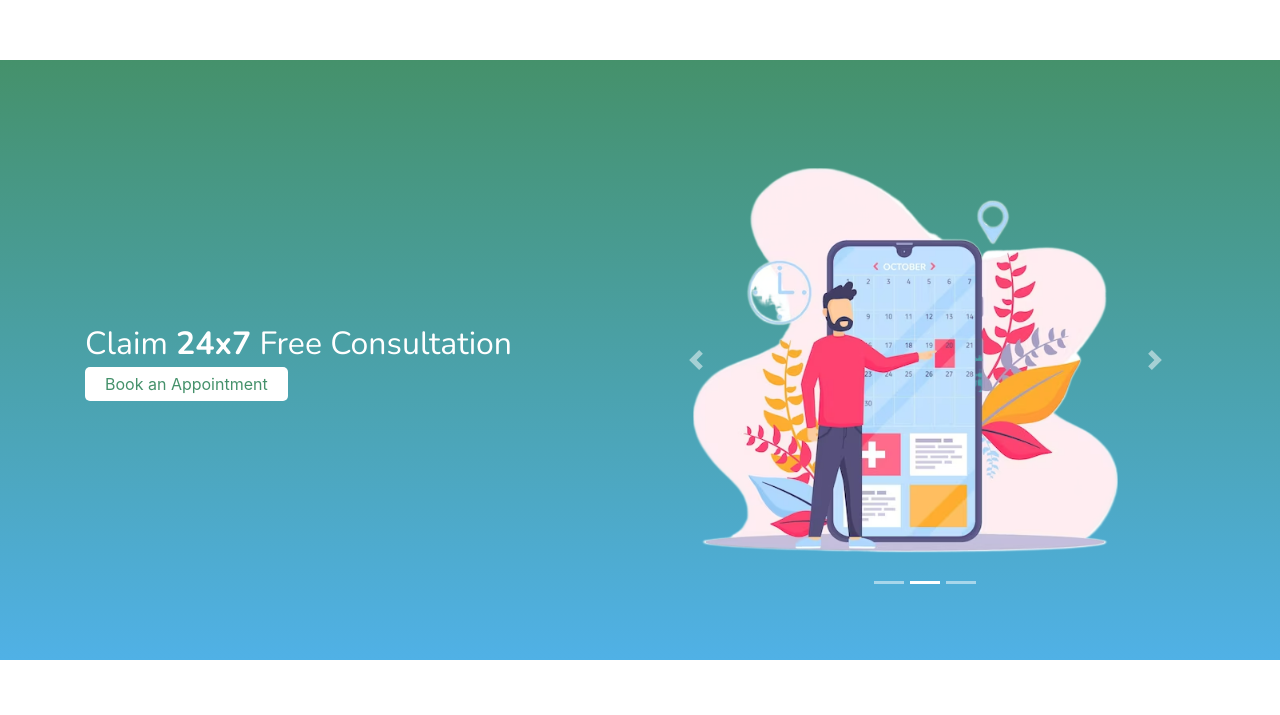
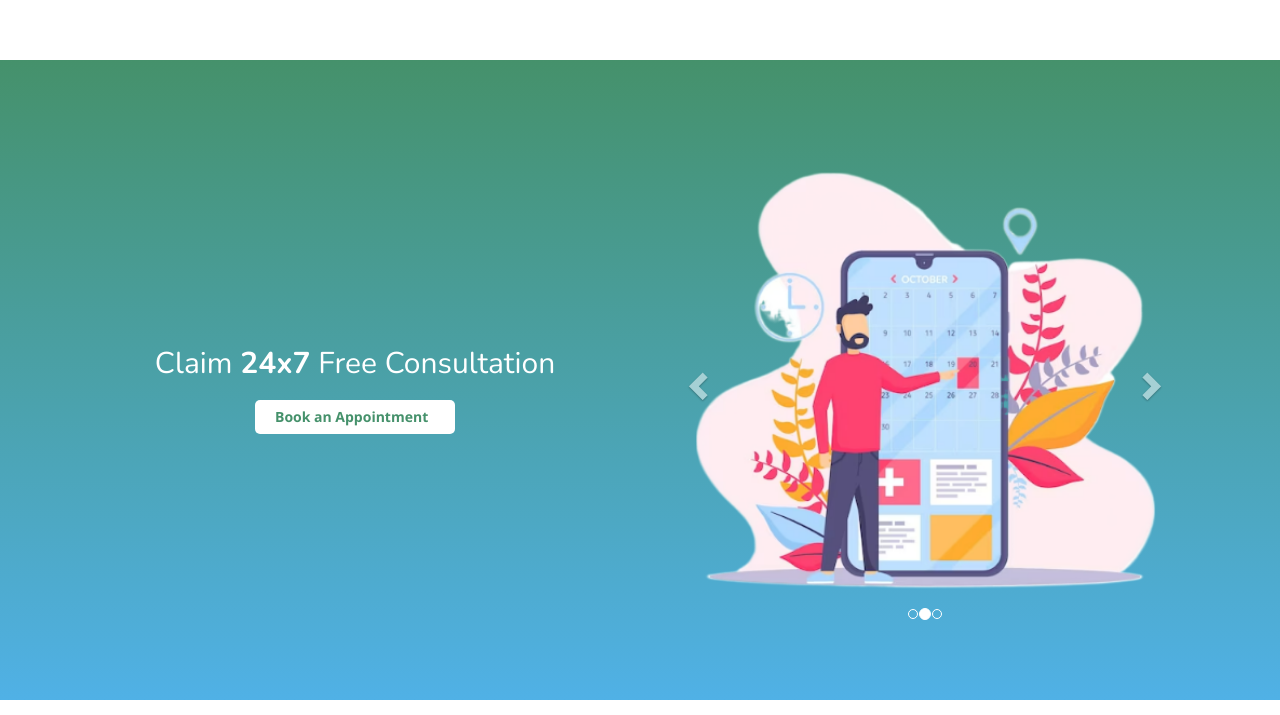
Before and after one commit to avinash1995singh/viziech, a plain HTML site: page index.html in a window 1280 px wide. Shown: the part 1373-2088 px from the top of the page. Drawn offline with nearby package versions, Linux system fonts and the light colour scheme.

Commit message:
carousel done

```diff
--- a/assets/css/style.css
+++ b/assets/css/style.css
@@ -2560,6 +2560,17 @@ background-color: #495678;
 color: white;
 }
 
+.book-appointment-btn{
+ display: flex;
+ flex-direction: column;
+ gap:10px;
+ justify-content: center;
+}
+
+.book-appointment-btn h2, .book-appointment-btn a{
+  align-self: center;
+}
+
 .book-btn{
   color: #45916B;
    background-color: white;
@@ -2709,3 +2720,20 @@ color: #45916B;
   position: absolute;
   width: 150px;
 }
+
+.carousel-container {
+  width: 100%;
+  overflow: hidden;
+  position: relative;
+}
+
+.carousel {
+  display: flex;
+  transition: transform 0.5s ease-in-out;
+}
+
+.carousel-item {
+  flex: 0 0 100%;
+  height: auto;
+  margin-right: 10px;
+}
--- a/index.html
+++ b/index.html
@@ -19,10 +19,13 @@
   <link href="assets/css/bootstrap-icons.css" rel="stylesheet">
   <link href="assets/css/glightbox.min.css" rel="stylesheet">
   <link href="assets/css/swiper-bundle.min.css" rel="stylesheet">
+  <link rel="stylesheet" href="https://maxcdn.bootstrapcdn.com/bootstrap/3.4.1/css/bootstrap.min.css">
   <link href="assets/css/style.css" rel="stylesheet">
-  <link rel="stylesheet" href="https://stackpath.bootstrapcdn.com/bootstrap/4.5.2/css/bootstrap.min.css">
+  <script src="https://ajax.googleapis.com/ajax/libs/jquery/3.6.4/jquery.min.js"></script>
+  <script src="https://maxcdn.bootstrapcdn.com/bootstrap/3.4.1/js/bootstrap.min.js"></script>
+  <!-- <link rel="stylesheet" href="https://stackpath.bootstrapcdn.com/bootstrap/4.5.2/css/bootstrap.min.css">
 <script src="https://code.jquery.com/jquery-3.5.1.slim.min.js"></script>
-<script src="https://stackpath.bootstrapcdn.com/bootstrap/4.5.2/js/bootstrap.min.js"></script>
+<script src="https://stackpath.bootstrapcdn.com/bootstrap/4.5.2/js/bootstrap.min.js"></script> -->
 
   <!-- Google tag (gtag.js) -->
   <script async src="https://www.googletagmanager.com/gtag/js?id=G-1Q82B9BDM1"></script>
@@ -40,7 +43,7 @@
   <header id="header" class="header fixed-top header-color">
     <div class="container-fluid container-xl d-flex align-items-center justify-content-between">
       <a href="index.html" class="logo d-flex align-items-center">
-        <img src="assets/img/VIZI-Infotech.png"" alt=" VIZI Tech Solutions Consulting" title="VIZI Tech Solutions Consulting">
+        <img src="assets/img/VIZI-Infotech.png" alt=" VIZI Tech Solutions Consulting" title="VIZI Tech Solutions Consulting">
       </a>
       <nav id="navbar" class="navbar">
         <ul>
@@ -137,39 +140,55 @@
               <div class="col-lg-6 d-flex flex-column justify-content-center mb-3 mb-lg-0" data-aos="fade-up" data-aos-delay="200">
                   <div class="content book-appointment-btn">
                       <h2>Claim <strong>24x7</strong> Free Consultation</h2>
-                      <a href="contact.html" class="book-btn">Book an Appointment</a>
+                      <a href="contact.html" class="book-btn" style="width: 200px;"><strong>Book an Appointment</strong></a>
                   </div>
               </div>
               <div class="col-lg-6" data-aos="zoom-out" data-aos-delay="200">
-                  <div id="carouselExampleIndicators" class="carousel slide" data-ride="carousel">
+                <div id="myCarousel" class="carousel slide" data-ride="carousel" style="width: 100%; overflow: hidden;">
+                    <!-- Indicators -->
+                    <ol class="carousel-indicators">
+                        <li data-target="#myCarousel" data-slide-to="0" class="active"></li>
+                        <li data-target="#myCarousel" data-slide-to="1"></li>
+                        <li data-target="#myCarousel" data-slide-to="2"></li>
+                    </ol>
 
-              <ol class="carousel-indicators">
-                <li data-target="#carouselExampleIndicators" data-slide-to="0" class="active"></li>
-                <li data-target="#carouselExampleIndicators" data-slide-to="1"></li>
-                <li data-target="#carouselExampleIndicators" data-slide-to="2"></li>
-              </ol>
-              <div class="carousel-inner">
-                <div class="carousel-item active">
-                  <img src="assets/img/appointment.png" class="img-fluid" alt="VIZI Tech Solutions Consulting" title="VIZI Tech Solutions Consulting">
+                    <!-- Wrapper for slides -->
+                    <div class="carousel-inner" style="display: flex; transition: transform 0.5s ease-in-out;">
+                        <div class="item active" style="flex: 0 0 100%; height: auto;">
+                            <img src="assets/img/appointment.png" alt="Los Angeles" style="width:100%;">
                         </div>
-                <div class="carousel-item">
-                  <img src="assets/img/appointment1.png" class="img-fluid" alt="Second Image" title="Second Image">
+                        <div class="item" style="flex: 0 0 100%; height: auto;">
+                            <img src="assets/img/appointment1.png" alt="Chicago" style="width:100%;">
                         </div>
-                <div class="carousel-item">
-                  <img src="assets/img/appointment2.jpg" class="img-fluid" alt="Second Image" title="Second Image">
+                        <div class="item" style="flex: 0 0 100%; height: auto;">
+                            <img src="assets/img/appointment2.jpg" alt="New york" style="width:100%;">
                         </div>
                     </div>
-              <a class="carousel-control-prev" href="#carouselExampleIndicators" role="button" data-slide="prev">
-                <span class="carousel-control-prev-icon" aria-hidden="true"></span>
+
+                    <!-- Left and right controls -->
+                    <a class="left carousel-control" href="#myCarousel" data-slide="prev" style="background: none;">
+                        <span class="glyphicon glyphicon-chevron-left"></span>
                         <span class="sr-only">Previous</span>
                     </a>
-              <a class="carousel-control-next" href="#carouselExampleIndicators" role="button" data-slide="next">
-                <span class="carousel-control-next-icon" aria-hidden="true"></span>
+                    <a class="right carousel-control" href="#myCarousel" data-slide="next" style="background: none;">
+                        <span class="glyphicon glyphicon-chevron-right"></span>
                         <span class="sr-only">Next</span>
                     </a>
-
                 </div>
             </div>
+
+            <script>
+                const carousel = document.querySelector('.carousel-inner');
+                let position = 0;
+
+                function slide(direction) {
+                    position += direction === 'prev' ? 1 : -1;
+                    position = Math.max(0, Math.min(position, 2));
+                    carousel.style.transform = `translateX(-${position * 100}%)`;
+                }
+            </script>
+
+
         </div>
       </div>
     </section>
```
Also changed, not shown: other-application.html (+2 -2 lines). Lines whose indentation alone changed are shown as unchanged.
